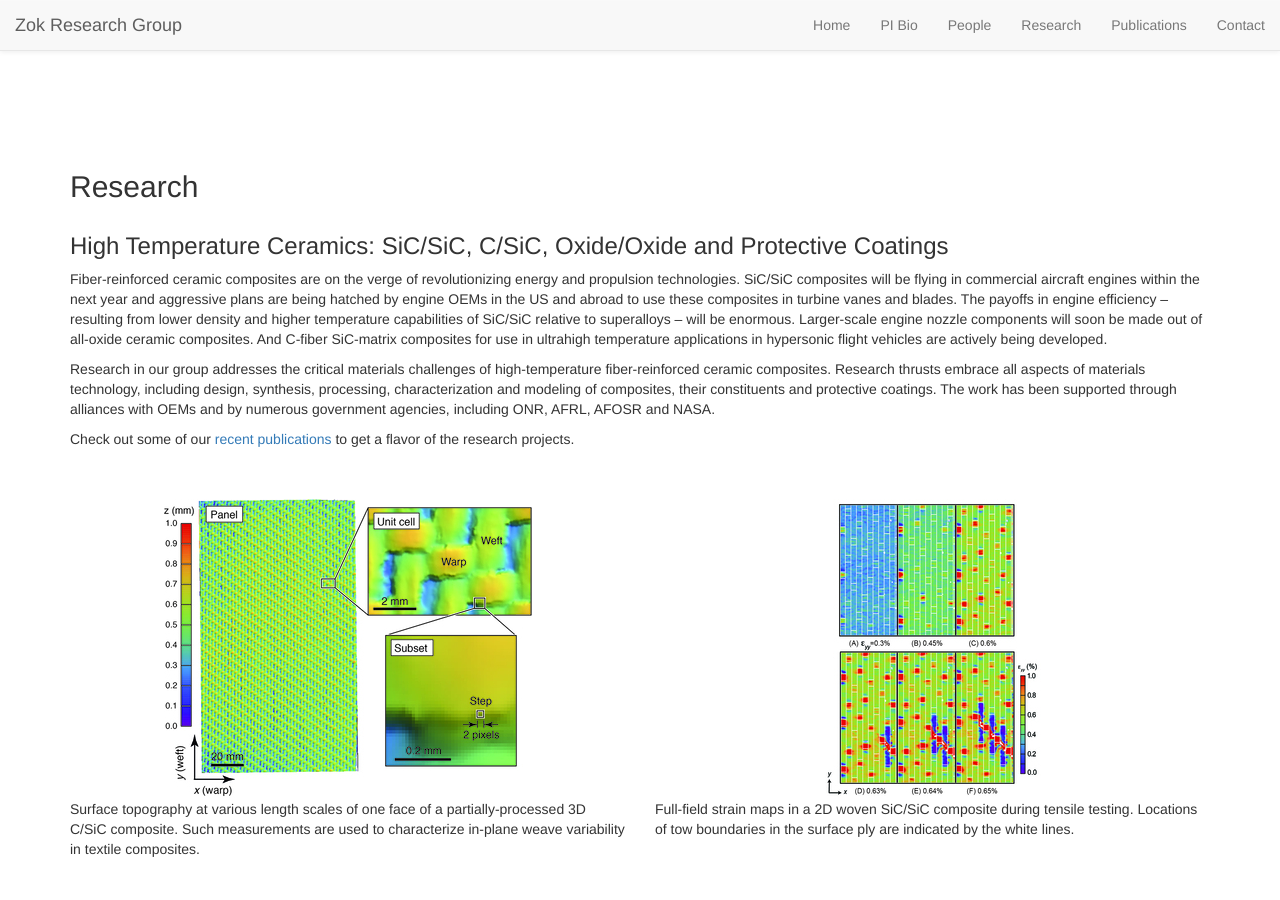
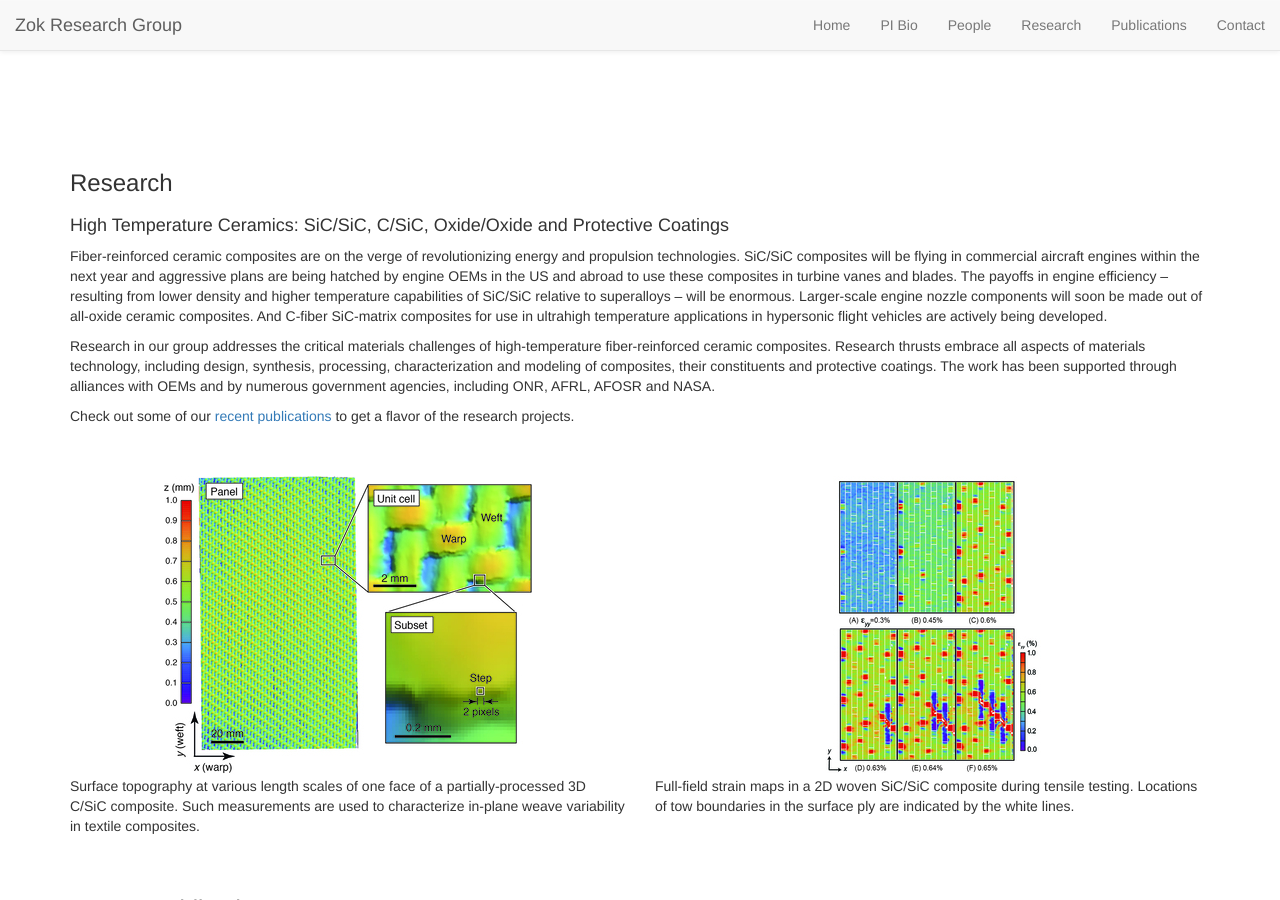
Before and after one commit to latture/zok-group-website, a Jekyll site: the page built from research/index.html, in a window 1280 px wide and 900 px high. Built offline with Jekyll 4.4.1, drawn with Linux system fonts in a browser that asks for light colours.

Commit message:
Enforced consistent heading sizes across subpages.

```diff
--- a/_includes/research-arch-mats.html
+++ b/_includes/research-arch-mats.html
@@ -1,6 +1,6 @@
 
    <div class="container" id="research-arch-mats">
-        <h3>Architectured Materials: Foams, Lattices and Sandwiches</h3>
+        <h4>Architectured Materials: Foams, Lattices and Sandwiches</h4>
         <p>Inspired by the exquisite cellular assemblies found in Nature, we are pursuing strategies for the design of new synthetic ultra-lightweight structural materials with unprecedented property profiles, including high specific stiffness and strength as well as energy absorbing capabilities. On one front, large-scale computations are being used to sweep through multi-dimensional design spaces and identify designs of periodic cellular structures with desirable characteristics. Collaborative activities with ARL are focused on manufacturing of new structures via additive manufacturing routes. Numerical approaches for solving problems in complex nonlinear systems are also being developed and used for simulation and design of novel lattices that employ an elastic snap-through instability to provide high dynamic energy dissipation. In parallel, a framework within which strut-based truss structures can be systematically classified has been devised and is being used to identify truss topologies with unique mechanical and functional properties.</p>
         <p>Check out some of our <a href="#recent-publications-arch-mats" class="page-scroll">recent publications.</a></p>
         <div class="row row-centered">
--- a/_includes/research-high-temp.html
+++ b/_includes/research-high-temp.html
@@ -1,6 +1,6 @@
 
    <div class="container" id="research-high-temp">
-        <h3>High Temperature Ceramics: SiC/SiC, C/SiC, Oxide/Oxide and Protective Coatings</h3>
+        <h4>High Temperature Ceramics: SiC/SiC, C/SiC, Oxide/Oxide and Protective Coatings</h4>
         <p>Fiber-reinforced ceramic composites are on the verge of revolutionizing energy and propulsion technologies. SiC/SiC composites will be flying in commercial aircraft engines within the next year and aggressive plans are being hatched by engine OEMs in the US and abroad to use these composites in turbine vanes and blades. The payoffs in engine efficiency – resulting from lower density and higher temperature capabilities of SiC/SiC relative to superalloys – will be enormous. Larger-scale engine nozzle components will soon be made out of all-oxide ceramic composites. And C-fiber SiC-matrix composites for use in ultrahigh temperature applications in hypersonic flight vehicles are actively being developed.</p>
         <p> Research in our group addresses the critical materials challenges of high-temperature fiber-reinforced ceramic composites. Research thrusts embrace all aspects of materials technology, including design, synthesis, processing, characterization and modeling of composites, their constituents and protective coatings. The work has been supported through alliances with OEMs and by numerous government agencies, including ONR, AFRL, AFOSR and NASA.</p>
         <p>Check out some of our <a href="#recent-publications-high-temp" class="page-scroll">recent publications</a> to get a flavor of the research projects.</p>
--- a/_includes/research-threat-protection.html
+++ b/_includes/research-threat-protection.html
@@ -1,6 +1,6 @@
 
    <div class="container" id="research-threat-protection">
-        <h3>Materials for Threat Protection: Ceramics, Cermets and Fiber Composites</h3>
+        <h4>Materials for Threat Protection: Ceramics, Cermets and Fiber Composites</h4>
         <p>Design of improved ballistic protection systems can be aided significantly with computational simulations. Simulations allow for efficient scanning of a wide design space as well as a broad range of impact scenarios. They also allow assessment of the efficacy of multi-layered multi-material systems. But the fidelity of computed outcomes is predicated on the use of high-fidelity models of material deformation, comminution and fracture under very high strain rates. The goal of our research program has been to advance the understanding of damage and failure modes in armor ceramics and cermets as well as the deformation response of high-performance fiber-reinforced polymer composites. To this end, we have devised and executed experiments that allow for critical assessments of the predictive capabilities of existing and new emerging constitutive models.</p>
         <p>Check out our <a href="#recent-publications-threat-protection" class="page-scroll">recent publications.</a></p>
         <div class="row row-centered">
--- a/publications/index.html
+++ b/publications/index.html
@@ -3,8 +3,8 @@ layout: default
 ---
 <section id="publications">
     <div class="container">
-    <h2>Publications</h2>
-    {% for publication in site.data.publications-all limit:15 %}
+    <h3>Publications</h3>
+    {% for publication in site.data.publications-all %}
         <p>{{publication.data}}</p>
     {% endfor %}
    </div>
--- a/research/index.html
+++ b/research/index.html
@@ -2,7 +2,7 @@
 layout: default
 ---
 <section id="research">
-  <div class="container"><h2>Research</h2></div>
+  <div class="container"><h3>Research</h3></div>
     {% include research-high-temp.html %}
     <div class="research-seperator"></div>
     {% include research-arch-mats.html %}
```
